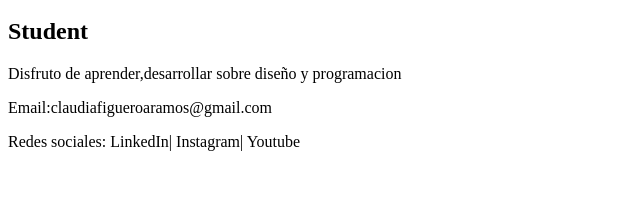
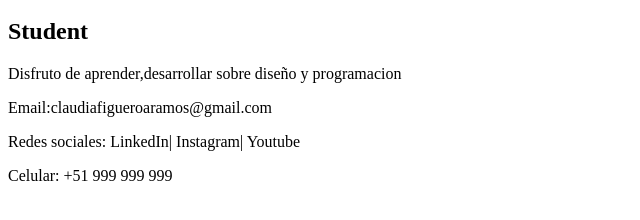
Before and after one commit to Claudia14021999/new_trabajo, a plain HTML site: page HTML/01_HTML/index.html in a window 1280 px wide. Shown: the part 48-268 px from the top of the page, without its empty margins (0-640 px from the left). Drawn offline with Linux system fonts and the light colour scheme.

Commit message:
he creado mis datos de la pagina web

```diff
--- a/HTML/01_HTML/index.html
+++ b/HTML/01_HTML/index.html
@@ -8,5 +8,6 @@
         <p>Disfruto de aprender,desarrollar sobre diseño y programacion </p>
         <p>Email:claudiafigueroaramos@gmail.com</p>
         <p>Redes sociales: LinkedIn| Instagram| Youtube</p>
+        <p>Celular: +51 999 999 999</p>
     </body>
 </html>
```
